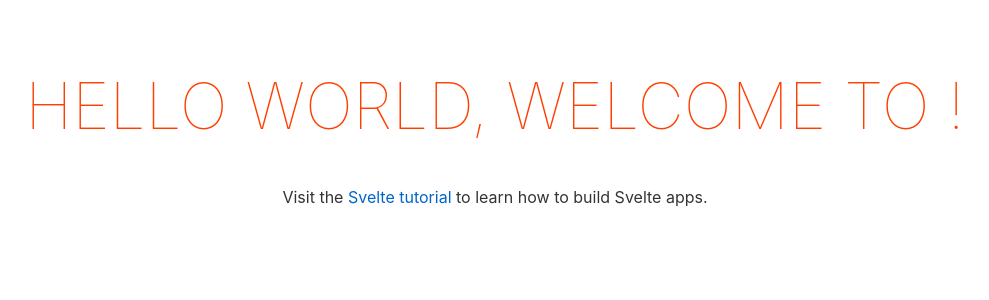
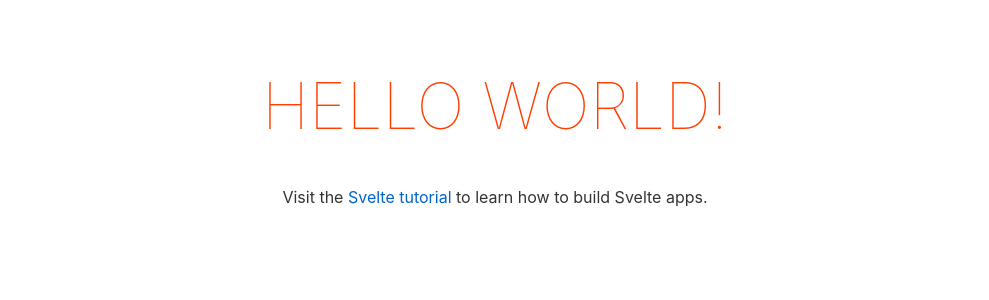
Before and after one commit to roshow/roadtrip2001, a Svelte app: page / in a window 1280 px wide. Shown: the top 300 px of the page, without its empty margins (145-1134 px from the left). Built offline with nearby package versions, Linux system fonts and the light colour scheme.

Commit message:
Rewound to commit 10975289da1c9e2dd909ddb5b627d0629f8c5d95 + 0 edits

```diff
--- a/public/index.html
+++ b/public/index.html
@@ -15,6 +15,4 @@
 
 <body>
 </body>
-
-
 </html>
--- a/src/App.svelte
+++ b/src/App.svelte
@@ -3,14 +3,8 @@
 </script>
 
 <main>
-	<h1>Hello {name}, welcome to !</h1>
+	<h1>Hello {name}!</h1>
 	<p>Visit the <a href="https://svelte.dev/tutorial">Svelte tutorial</a> to learn how to build Svelte apps.</p>
-
-  <!-- Project Helper -->
-  <!-- ✂️ Copy this script to your project's view: -->
-  <script src="https://button.glitch.me/button.js"></script>
-  <!-- ✂️ Copy this to wherever you want the button to show: -->
-  <div class="glitchButton"></div>
 </main>
 
 <style>
```
Also changed, not shown: 1 other file (tests, documents, lock files or other folders).
